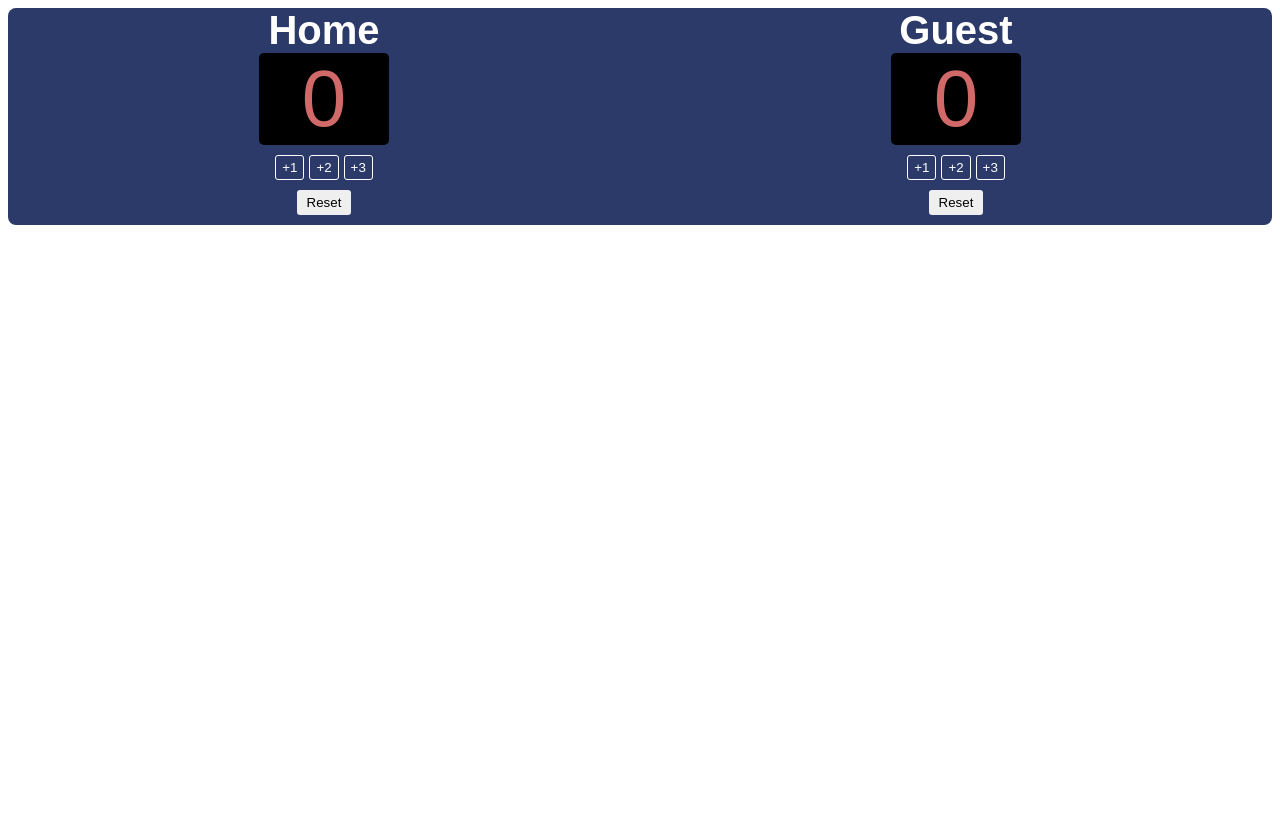
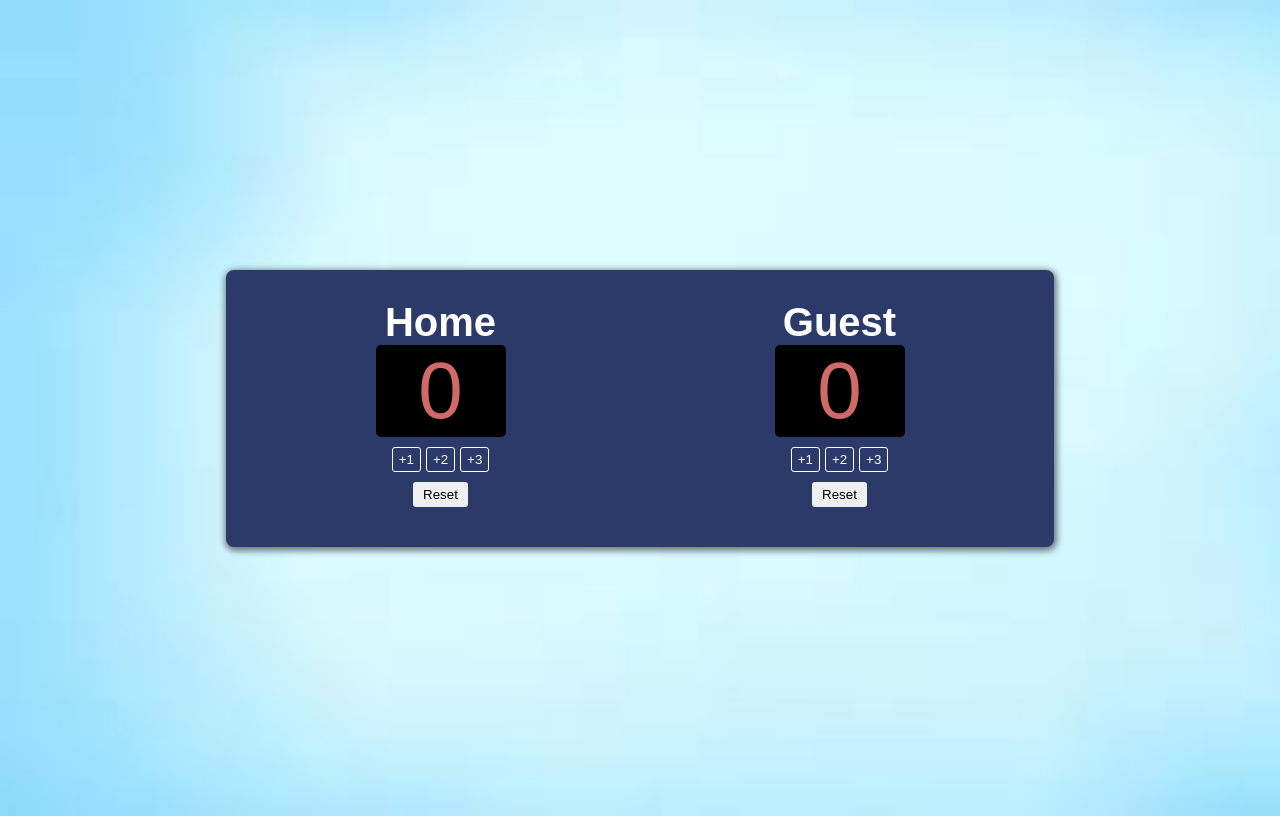
Before and after one commit to hannou-hmz/Basketball-Score-Counter, a plain HTML site: page index.html in a window 1280 px wide. Drawn offline with Linux system fonts and the light colour scheme.

Commit message:
add new file for images.

```diff
--- a/index.css
+++ b/index.css
@@ -1,10 +1,25 @@
+body{
+    display: flex;
+    justify-content: center; /* centers horizontally */
+    align-items: center;    /* centers vertically */
+    min-height: 100vh;
+    background-image: url("images/images.jpeg");
+    background-repeat: no-repeat;
+    background-size: cover;
+}
 
 .full-container{
     font-family:arial;
     display: flex;
+    gap: 30px;
+    padding: 30px;
+    width: 60vw;
+    flex-shrink: 0;
+    white-space: nowrap;
+    /* flex-wrap:wrap; */
     background-color: rgb(43, 58, 105);
     border-radius: 8px;
-
+    box-shadow: 1px 2px 6px 2px rgba(0,0,0,0.5);
 }
 
 .container1 , .container2{
```
Also changed, not shown: images/360_F_361473045_NNRY3V24e491CMDQXYBxxQOSvQklx3xB.jpg (added), images/images.jpeg (added).
